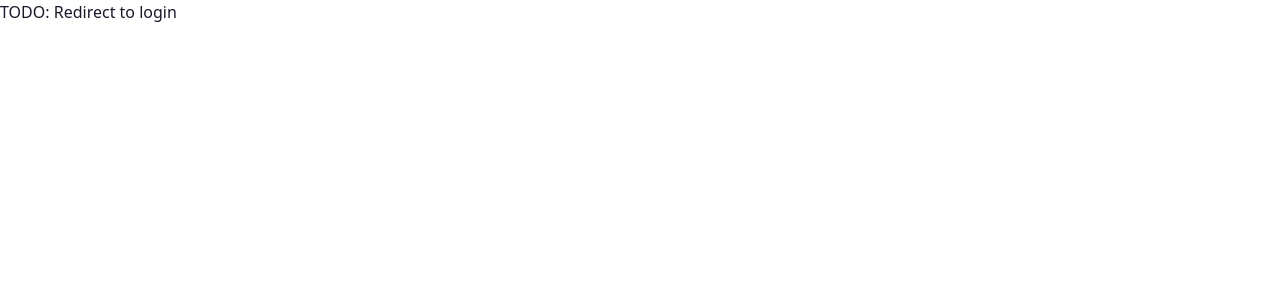
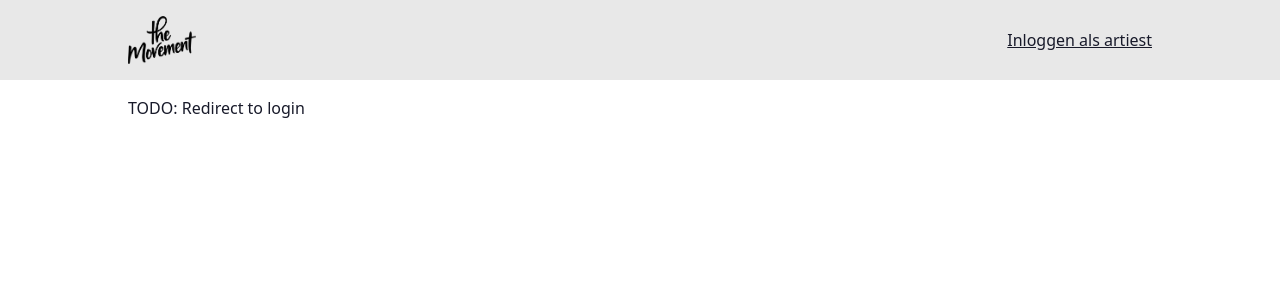
Before and after one commit to rubenuijtdewilligen/the-movement, a SvelteKit app: page / in a window 1280 px wide. Shown: the top 300 px of the page. Built offline with nearby package versions, Linux system fonts and the light colour scheme; no server answers.

Commit message:
Create navbar

```diff
--- a/src/lib/index.js
+++ /dev/null
@@ -1 +0,0 @@
-// place files you want to import through the `$lib` alias in this folder.
--- /dev/null
+++ b/src/lib/util.js
@@ -0,0 +1,5 @@
+import { env as publicEnv } from '$env/dynamic/public';
+
+export const getFileURL = (collectionId, recordId, fileName) => {
+  return `${publicEnv.PUBLIC_POCKETBASE_URL}/api/files/${collectionId}/${recordId}/${fileName}`;
+};
--- /dev/null
+++ b/src/routes/+layout.server.js
@@ -0,0 +1,5 @@
+export let load = async ({ locals }) => {
+  return {
+    user: locals.user || null
+  };
+};
--- a/src/routes/+layout.svelte
+++ b/src/routes/+layout.svelte
@@ -1,5 +1,49 @@
 <script>
   import '../app.css';
+  import { getFileURL } from '$lib/util.js';
+
+  export let data;
 </script>
 
-<slot />
+<div class="navbar bg-base-200 md:px-32 p-4 mb-4">
+  <div class="flex-1">
+    <img src="/logo.png" alt="The Movement Logo" class="h-12" />
+  </div>
+  <div class="flex gap-2">
+    {#if !data.user}
+      <a href="/login" class="link">Inloggen als artiest</a>
+    {:else}
+      <div class="dropdown dropdown-end">
+        <div tabindex="0" role="button" class="avatar hover:cursor-pointer">
+          <div class="h-12 rounded-full">
+            <img
+              src={data.user?.avatar
+                ? getFileURL(data.user?.collectionId, data.user?.id, data.user?.avatar)
+                : `https://ui-avatars.com/api/?name=${data.user?.stageName}`}
+              alt="User avatar"
+            />
+          </div>
+        </div>
+        <ul class="menu dropdown-content bg-base-100 rounded-box z-1 mt-3 w-52 p-2 shadow">
+          {#if data.user?.role === 'admin'}
+            <div class="divider mt-0 mb-1">Artiest</div>
+          {/if}
+          <li>
+            <a href="/upload"> Track uploaden </a>
+            <a href="/settings"> Instellingen </a>
+          </li>
+          {#if data.user?.role === 'admin'}
+            <div class="divider my-1">Admin</div>
+            <li><a href="/admin/new-tracks">Nieuwe tracks</a></li>
+            <li><a href="/admin/tracks">Bestaande tracks</a></li>
+            <li><a href="/admin/artists">Artiesten</a></li>
+          {/if}
+        </ul>
+      </div>
+    {/if}
+  </div>
+</div>
+
+<div class="md:px-32">
+  <slot />
+</div>
```
Also changed, not shown: static/logo.png (added), 1 other file (tests, documents, lock files or other folders).
